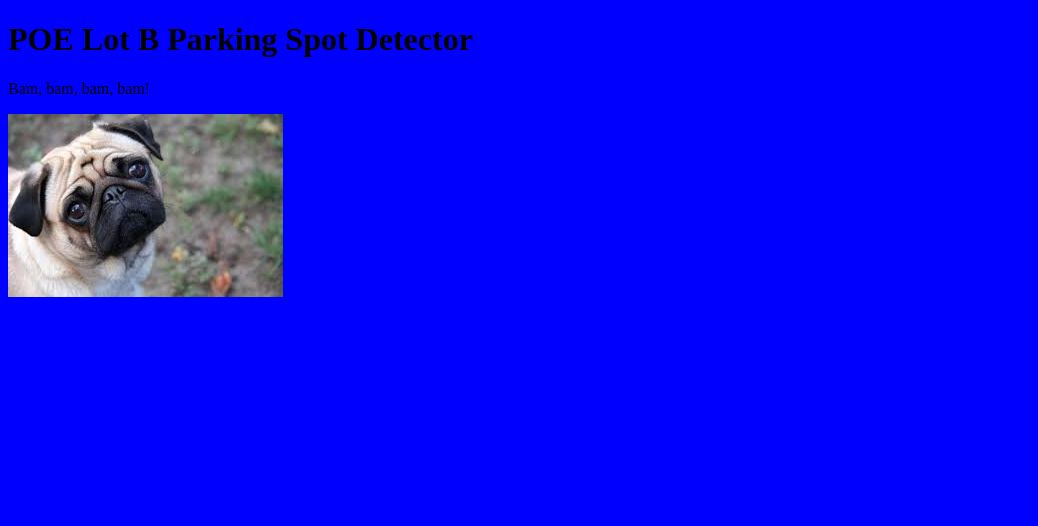
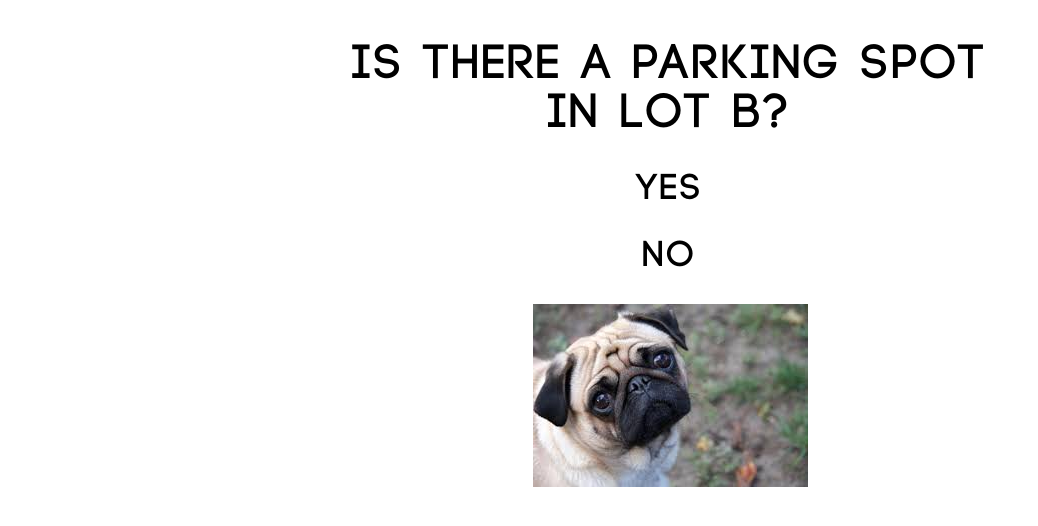
Before and after one commit to rmathew1992/POESecretSpotLazer, a Python web app: template hellodjango/templates/test.html in a window 1280 px wide. Shown: the top 526 px of the page, without its empty margins (0-1038 px from the left). Run offline with Jinja, Linux system fonts and the light colour scheme; the template is opened without the code that fills it, so the values that code supplies are empty.

Commit message:
Made marginally less ugly

```diff
--- /dev/null
+++ b/hellodjango/static/fonts/Full Version from here.txt
@@ -0,0 +1,5 @@
+You can try or buy full version from here:
+
+http://new.myfonts.com/fonts/font-fabric/code-pro/
+
+Thank you!
--- a/hellodjango/static/test.css
+++ b/hellodjango/static/test.css
@@ -1,4 +1,17 @@
+@font-face { font-family: CodeBold; src: url('fonts/CODEBold.otf'); }
+@font-face { font-family: CodeLight; src: url('fonts/CODEBoldELight.otf'); }
 body{
-	background-color:blue;
-	font-color:white;
+	font-family: 'CodeBold', Arial, Sans-Serif;
+	letter-spacing: 3px;
+	font-size: 24px;
 }
+
+div.layout{
+	text-align: center;
+}
+
+div.center{
+	position:absolute;
+	width:700px;
+	left: 25%;
+}
--- a/hellodjango/templates/test.html
+++ b/hellodjango/templates/test.html
@@ -7,10 +7,18 @@
 
 </head>
 <body>
-
-	<h1>POE Lot B Parking Spot Detector</h1>
-
-	<p>Bam, bam, bam, bam!</p>
-	<img src="static/pug.jpg" alt="C'est la vie">
+	<div class="layout">
+		<div class="center">
+			<h1>Is there a parking spot in Lot B?</h1>
+			<div id = "yes">
+				<h2>Yes</h2>
+			</div>
+			<div id = "no">
+				<h2>No</h2>
+			</div>
+			<img src="static/pug.jpg" alt="C'est la vie">
+		</div>
+		<div id="right"></div>
+	</div>
 </body>
 </html>
```
Also changed, not shown: hellodjango/static/fonts/CODEBold.otf (added), hellodjango/static/fonts/CODELight.otf (added), 1 other file.
